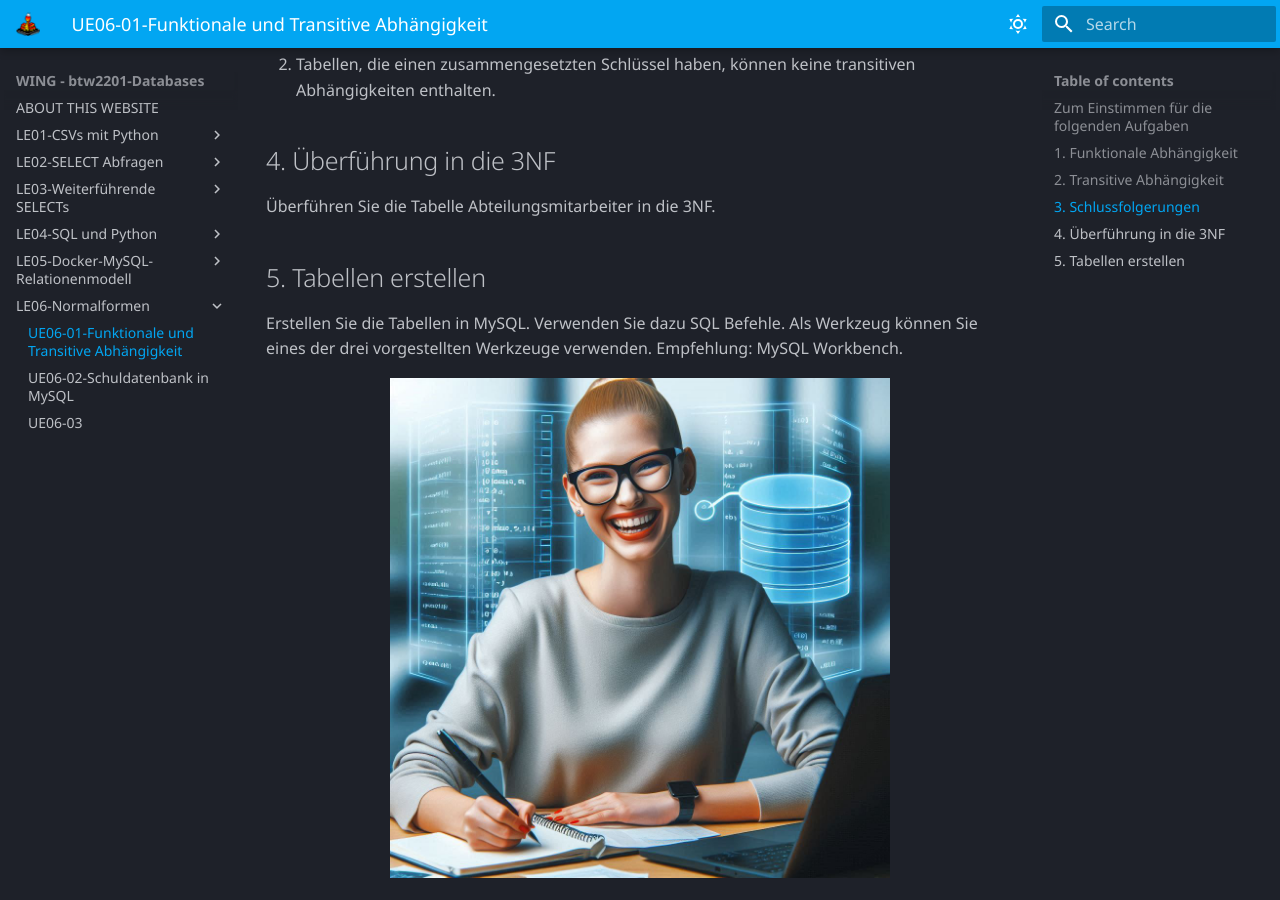
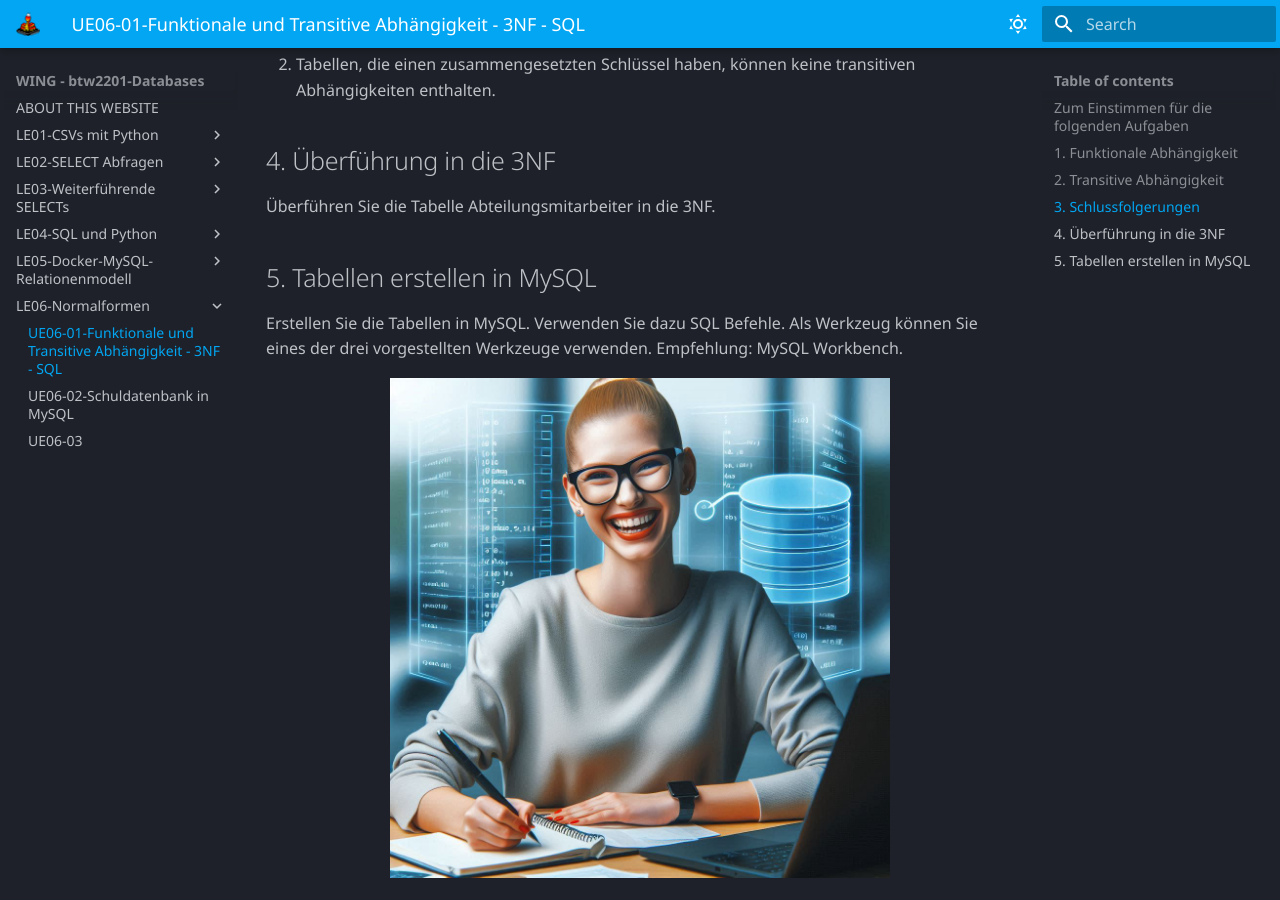
Before and after one commit to tjaeggi/btw2201_databases, an MkDocs documentation site: the page built from docs/le06/ue06-01.md, in a window 1280 px wide and 900 px high, scrolled down 1633 px. Built offline with MkDocs 1.6.1 and Material for MkDocs 9.7.7, drawn with Linux system fonts in a browser that asks for light colours; some web fonts are replaced.

Commit message:
Sun Oct 27 12:49:12 AM CEST 2024

```diff
--- a/docs/le06/ue06-01.md
+++ b/docs/le06/ue06-01.md
@@ -58,7 +58,7 @@ Welche Merkmale sind transitiv abhängig von ID_Mitarbeiter? Begründung?
 
 Überführen Sie die Tabelle Abteilungsmitarbeiter in die 3NF.
 
-## 5. Tabellen erstellen
+## 5. Tabellen erstellen in MySQL
 Erstellen Sie die Tabellen in MySQL. Verwenden Sie dazu SQL Befehle. Als Werkzeug können Sie eines der drei vorgestellten Werkzeuge verwenden. Empfehlung: MySQL Workbench.
 
 
--- a/mkdocs.yml
+++ b/mkdocs.yml
@@ -112,6 +112,6 @@ nav:
       - 'UE05-03-Relationenmodell': le05/ue05-03.md
   - 'LE06-Normalformen':
       - le06/README.md
-      - 'UE06-01-Funktionale und Transitive Abhängigkeit': le06/ue06-01.md
+      - 'UE06-01-Funktionale und Transitive Abhängigkeit - 3NF - SQL': le06/ue06-01.md
       - 'UE06-02-Schuldatenbank in MySQL': le06/ue06-02.md
       - 'UE06-03': le06/ue06-03.md
```
